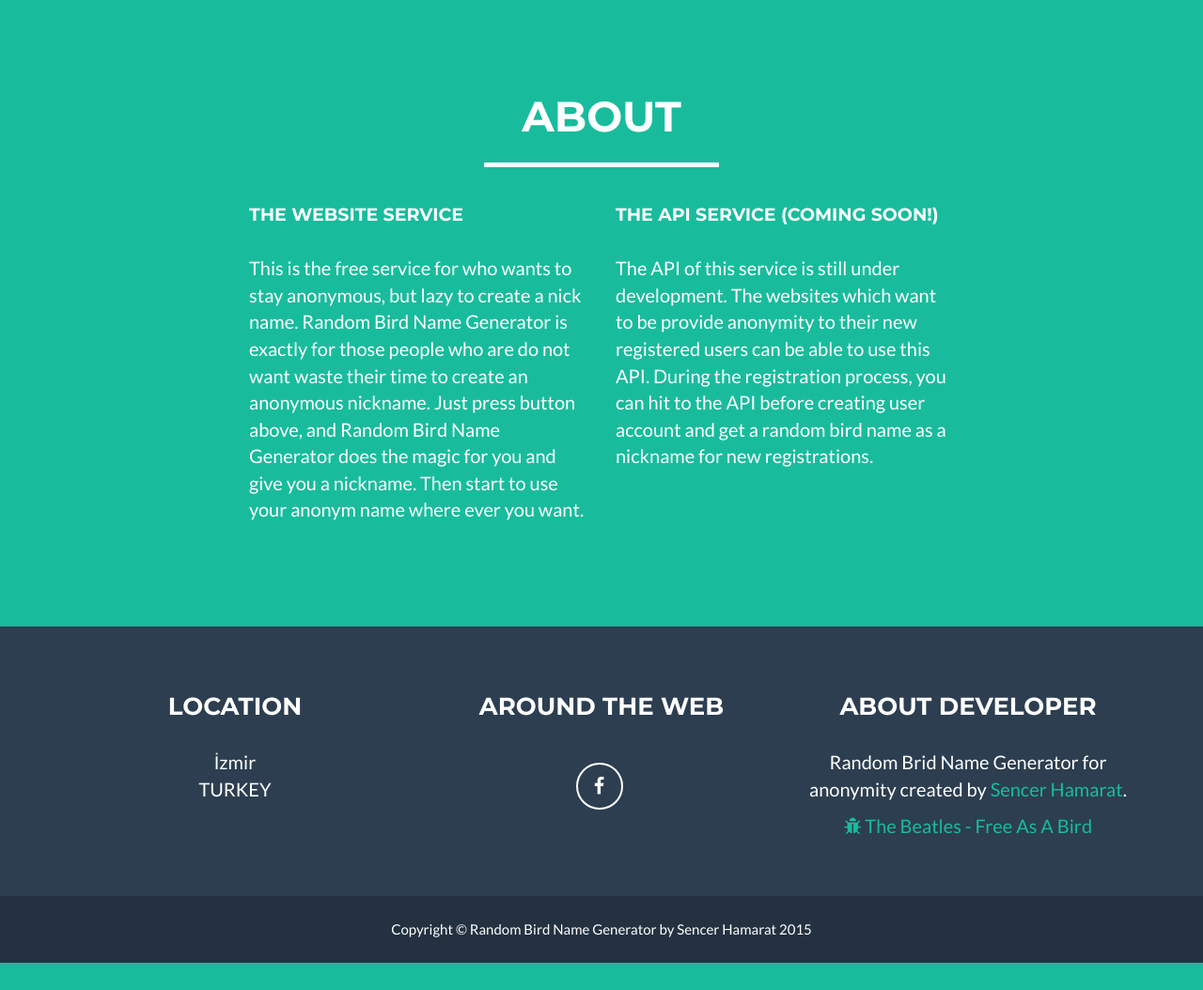
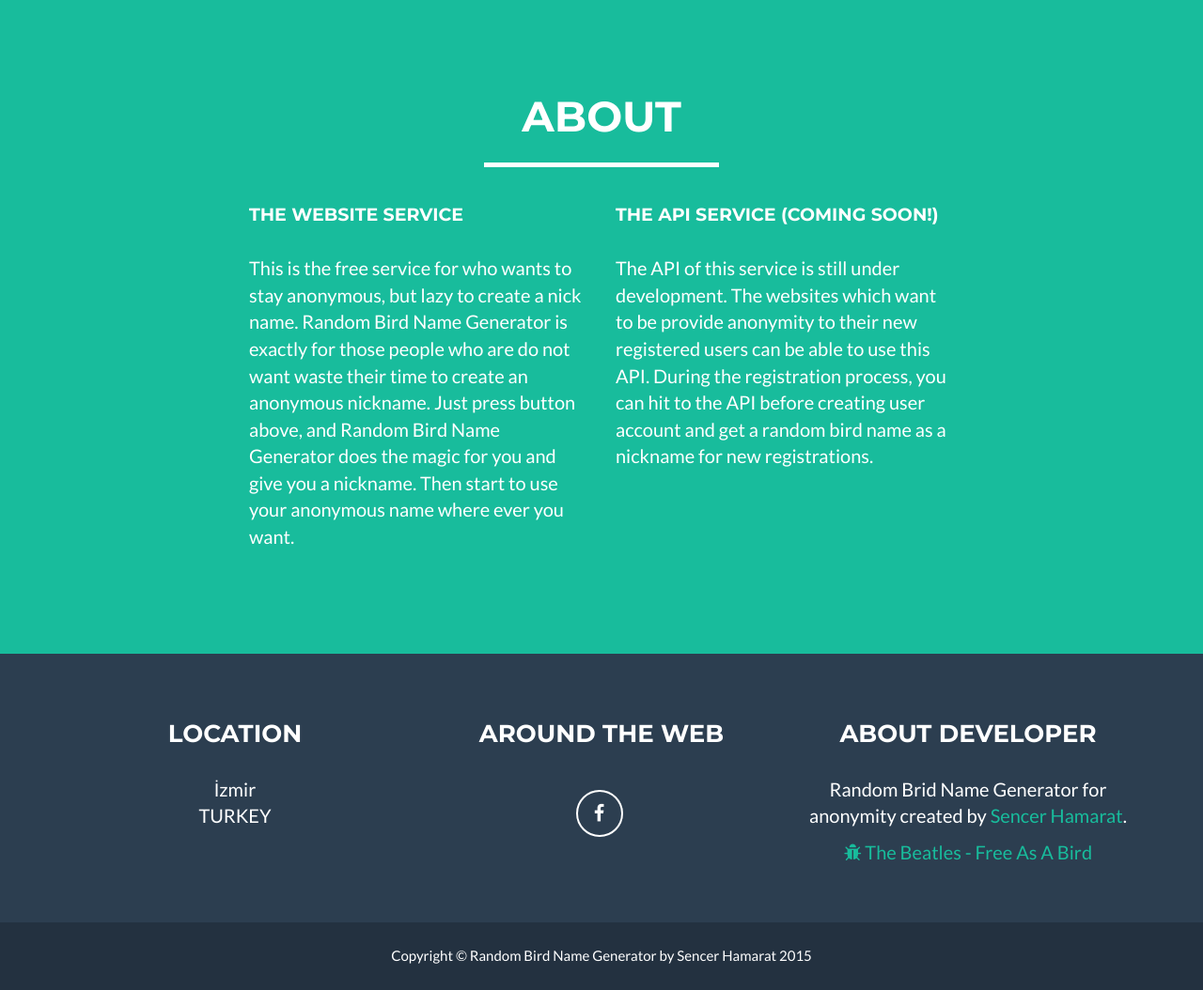
Before and after one commit to RecNes/RandomBirdNameGenerator, a Django app: page / in a window 1280 px wide. Shown: the part 1264-2318 px from the top of the page at 94% size. Before the commit the page ends 2289 px from the top, so only its background shows below. Run offline with Django 3.2, Linux system fonts and the light colour scheme; parts of the project's set-up code (start-up, migrations or seed data) failed here and were passed over; some libraries are stand-ins or nearby versions.

Commit message:
typo corrected

```diff
--- a/templates/index.html
+++ b/templates/index.html
@@ -119,7 +119,7 @@
                         This is the free service for who wants to stay anonymous, but lazy to create a nick name. Random
                         Bird Name Generator is exactly for those people who are do not want waste their time to create
                         an anonymous nickname. Just press button above, and Random Bird Name Generator does the magic
-                        for you and give you a nickname. Then start to use your anonym name where ever you want.
+                        for you and give you a nickname. Then start to use your anonymous name where ever you want.
                     </p>
                 </div>
                 <div class="col-lg-4">
```
